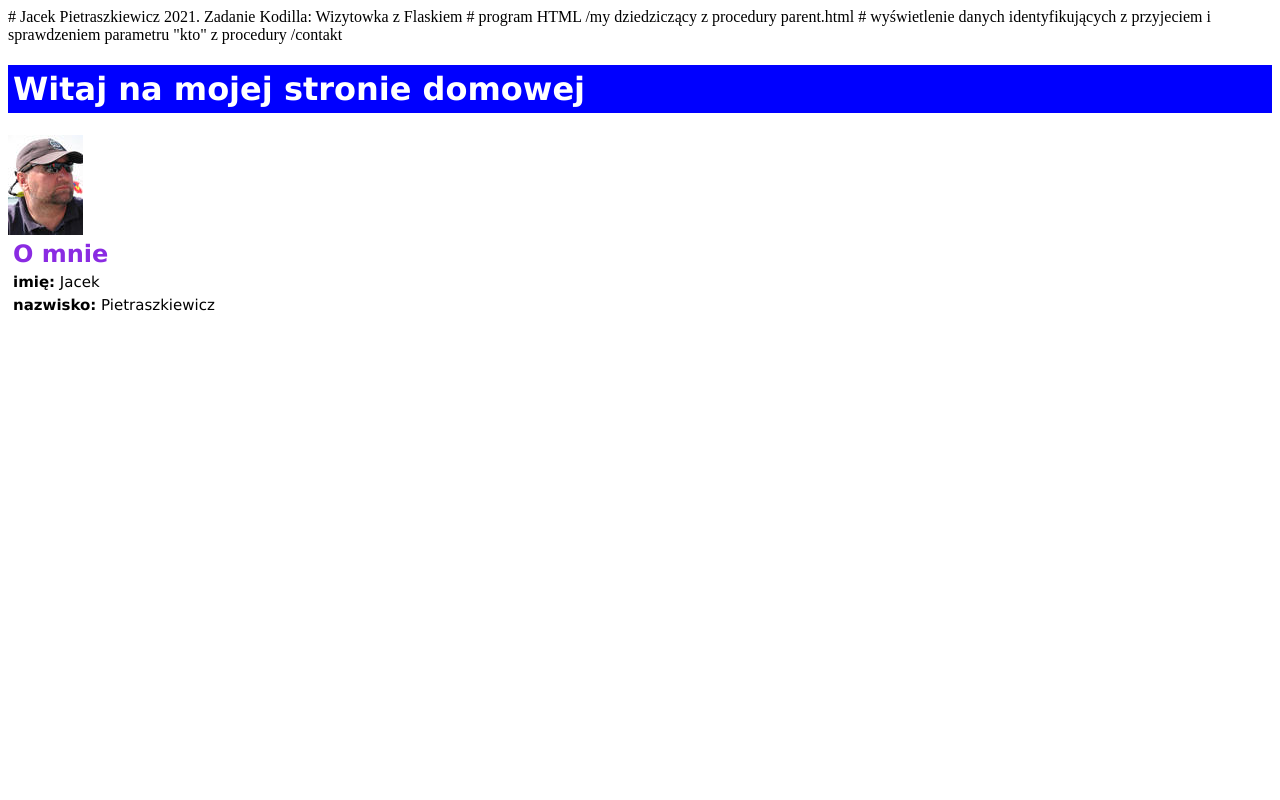
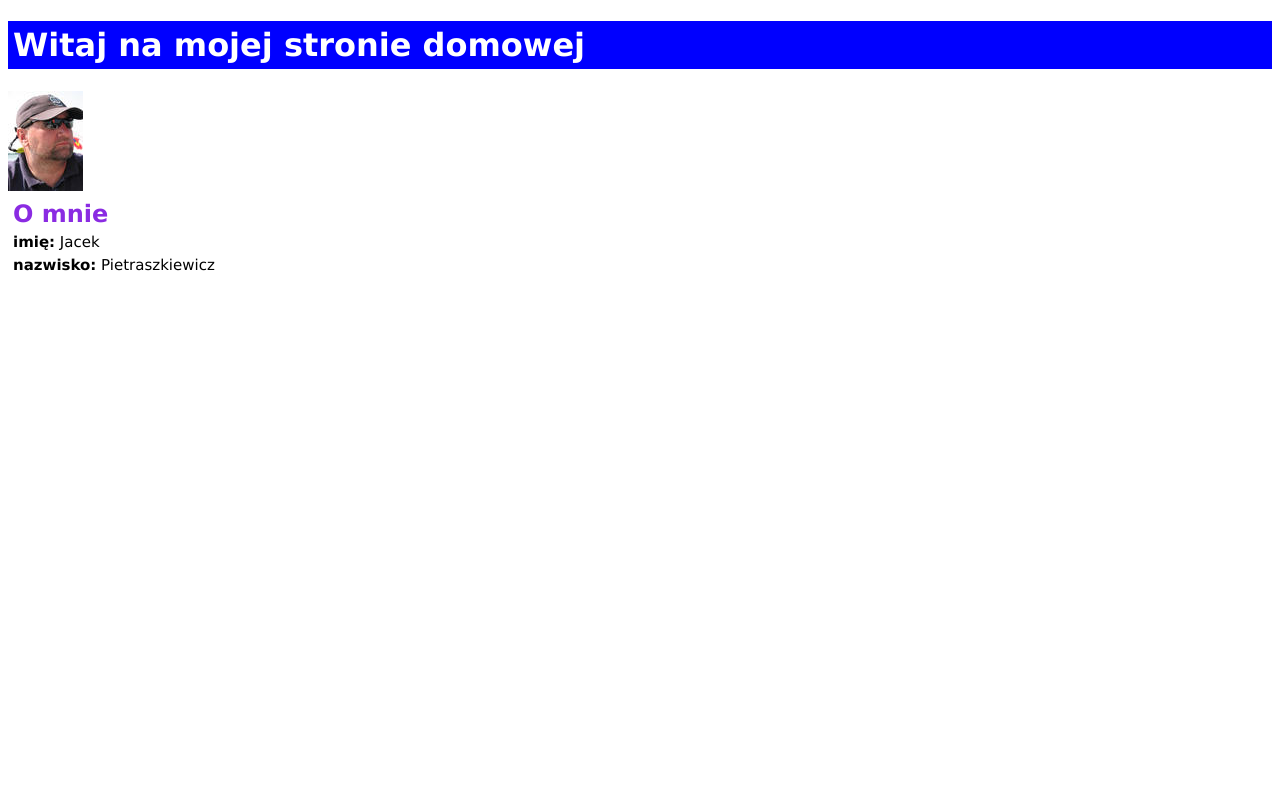
Before and after one commit to JacekPietraszkiewicz/WizytowkaZFlaskiem, a Flask app: page /me in a window 1280 px wide. Run offline with Flask 2, Linux system fonts and the light colour scheme.

Commit message:
Update o-mnie.html

```diff
--- a/templates/o-mnie.html
+++ b/templates/o-mnie.html
@@ -1,6 +1,6 @@
-# Jacek Pietraszkiewicz 2021. Zadanie Kodilla: Wizytowka z Flaskiem
-# program HTML /my dziedziczący z procedury parent.html
-# wyświetlenie danych identyfikujących z przyjeciem i sprawdzeniem parametru "kto" z procedury /contakt
+<!-- Jacek Pietraszkiewicz 2021. Zadanie Kodilla: Wizytowka z Flaskiem-->
+<!-- program HTML /my dziedziczący z procedury parent.html-->
+<!-- wyświetlenie danych identyfikujących z przyjeciem i sprawdzeniem parametru "kto" z procedury /contakt-->
 
 {% extends "parent.html" %}
 {% block content %}
```
